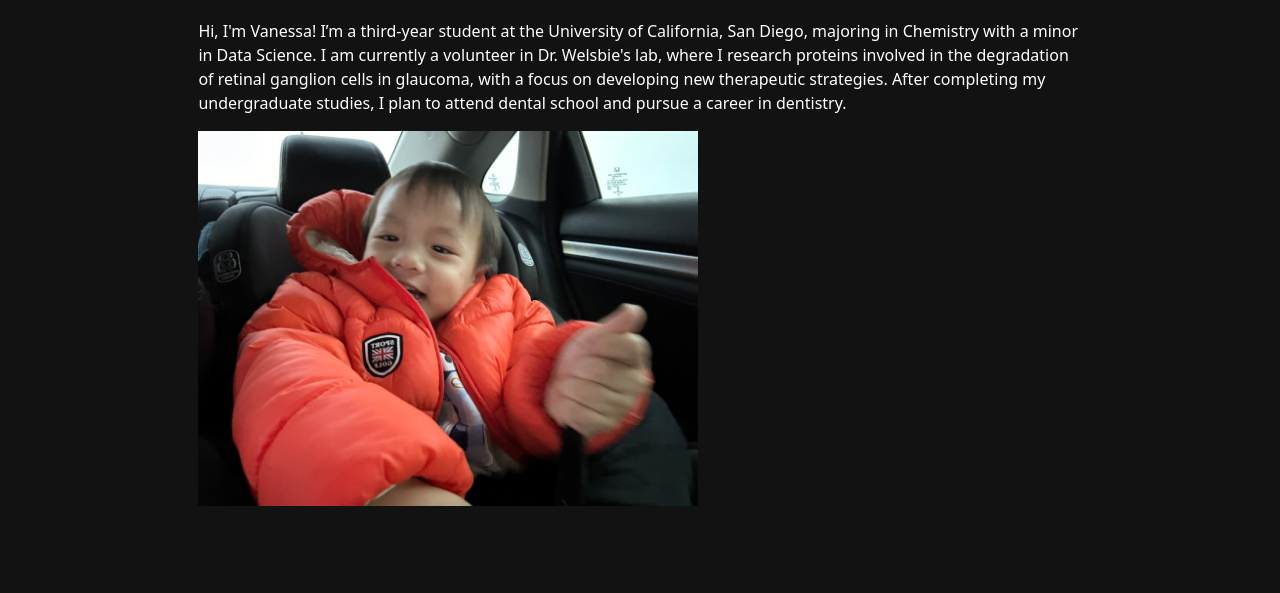
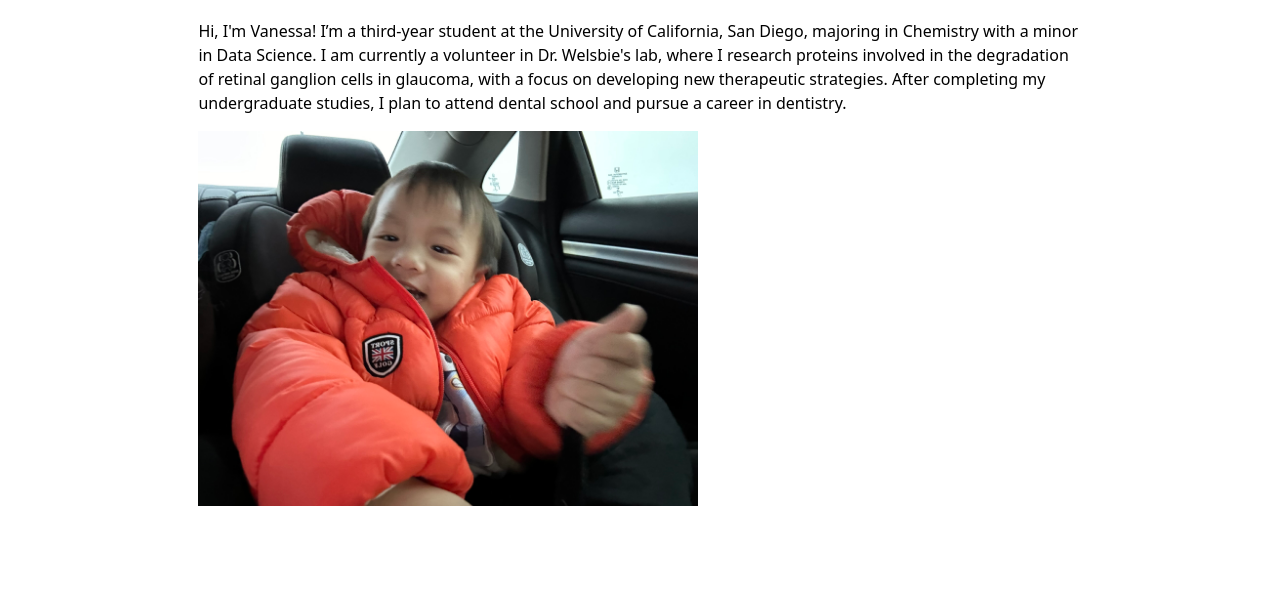
Before and after one commit to van013-svg/portfolio, a plain HTML site: page index.html in a window 1280 px wide. Shown: the part 207-800 px from the top of the page. Drawn offline with Linux system fonts and the light colour scheme.

Commit message:
Update style.css

```diff
--- a/style.css
+++ b/style.css
@@ -10,7 +10,7 @@ body {
 }
 
 html {
-  color-scheme: dark;;
+  color-scheme: light dark;
   accent-color: var(--color-accent);
 }
 
```
